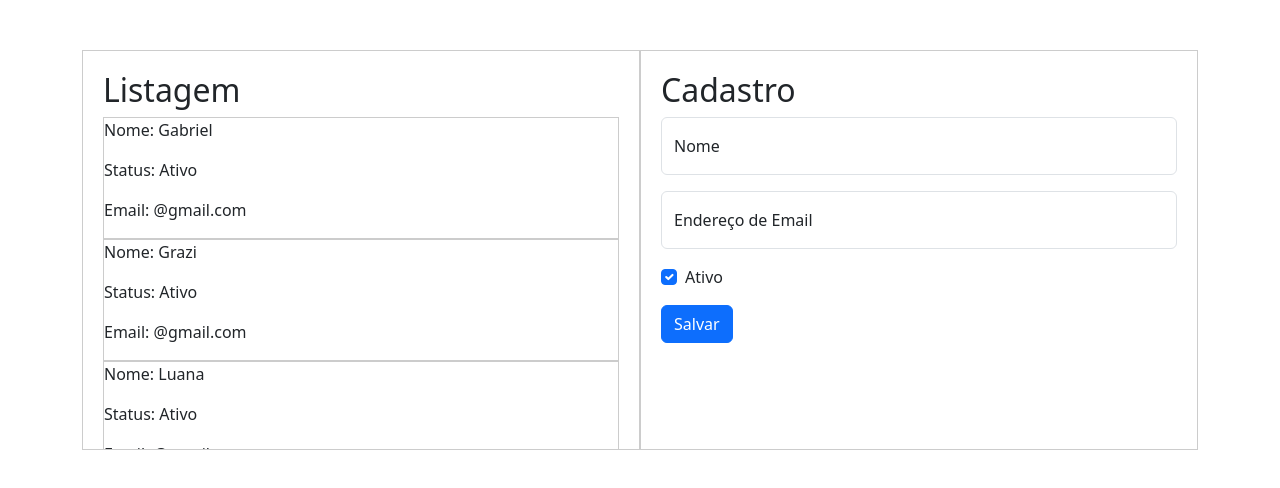
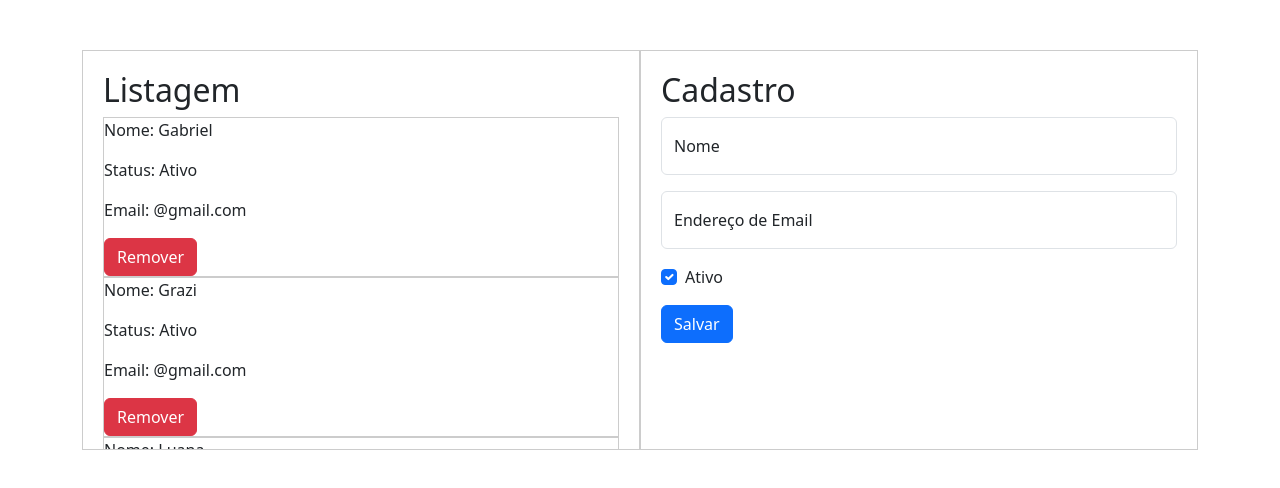
Before and after one commit to tito-js/Gerenciador-Usuarios, a React (Create React App) app: page / in a window 1280 px wide. Shown: the top 488 px of the page. Built offline with nearby package versions, Linux system fonts and the light colour scheme.

Commit message:
Criando o botão de Delete

```diff
--- a/src/Componentes/Listagem.js
+++ b/src/Componentes/Listagem.js
@@ -8,6 +8,7 @@ function Listagem( props ){
 							<p> Nome: {item.nome}</p>
 							<p> Status: {item.status == true ? "Ativo" : "Banido"}</p>
 							<p> Email: {item.email}</p>
+							<button className="btn btn-danger bnt-sm">Remover</button>
 
 						</div>
 					 )
```
